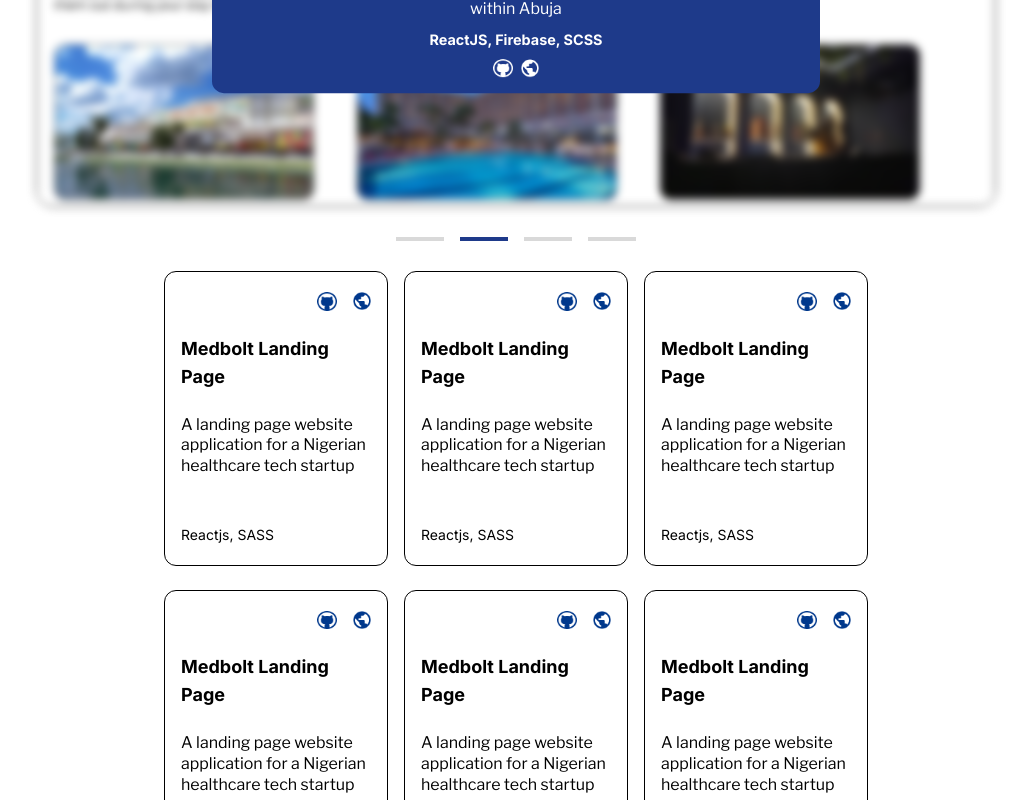
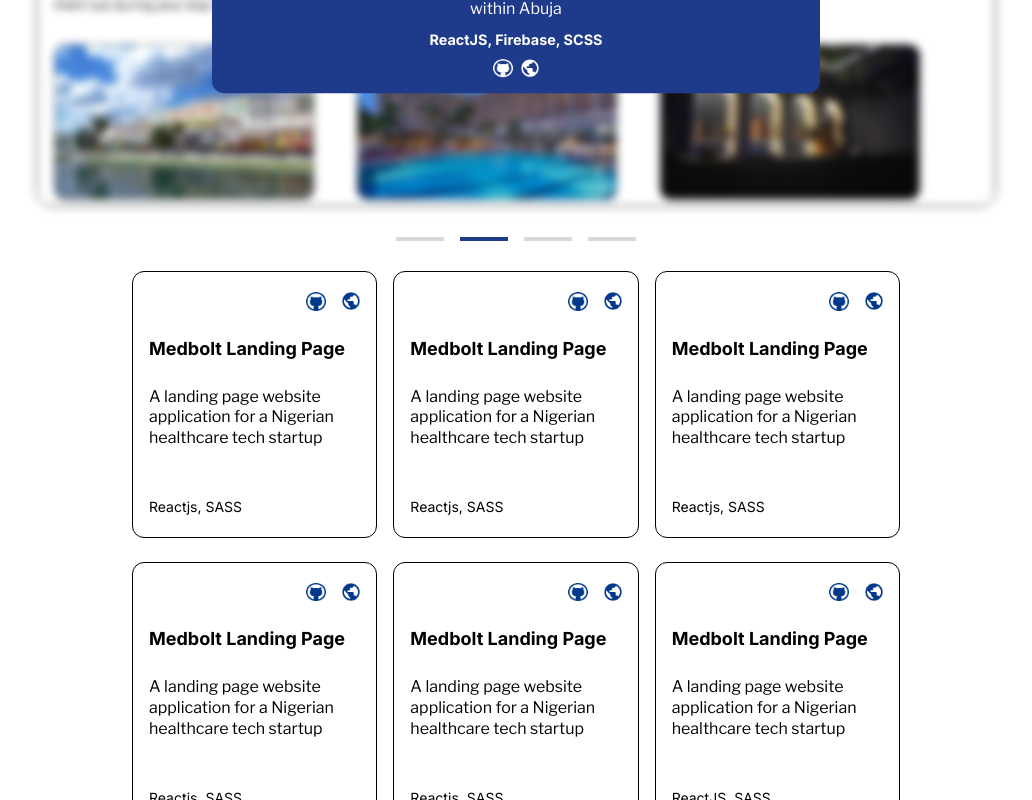
Before and after one commit to tomjames156/tomi_portfolio, a Next.js app: page / in a window 1280 px wide. Shown: the part 2000-2800 px from the top of the page, without its empty margins (124-1156 px from the left). Built offline with nearby package versions, Linux system fonts and the light colour scheme.

Commit message:
added footer

```diff
--- a/app/page.tsx
+++ b/app/page.tsx
@@ -5,6 +5,8 @@
 import About from './ui/About'
 import Experience from './ui/Experience'
 import Projects from './ui/Projects'
+import Footer from './ui/components/Footer'
+import { libre_franklin } from './ui/fonts'
 
 export default function Home() {
   return (
@@ -14,7 +16,7 @@
       <About/>
       <Experience/>
       <Projects/>
-      <div className='h-[100vh] w-100'></div>
+      <Footer/>
     </>
   )
 }
--- a/app/ui/Projects.tsx
+++ b/app/ui/Projects.tsx
@@ -94,7 +94,7 @@
                     )
                 })}
             </div>
-            <ul className='grid grid-cols-3 gap-x-4 gap-y-6 px-32'>
+            <ul className='grid grid-cols-3 gap-x-4 gap-y-6 px-24'>
                 {projectTiles.map((project, index) => {
                     return (
                     <li key={index} className='border-[1px] border-solid border-black rounded-xl py-5 px-4 flex flex-col'>
--- /dev/null
+++ b/app/ui/components/Footer.tsx
@@ -0,0 +1,7 @@
+import { libre_franklin } from "../fonts"
+
+export default function Footer (){
+    return (<footer className="mt-32 mb-8">
+        <p className={`${libre_franklin.className} antialiased text-center text-xs`}>Developed by Tomisin Akinwande <br/>&copy; 2025</p>
+    </footer>)
+}
```
